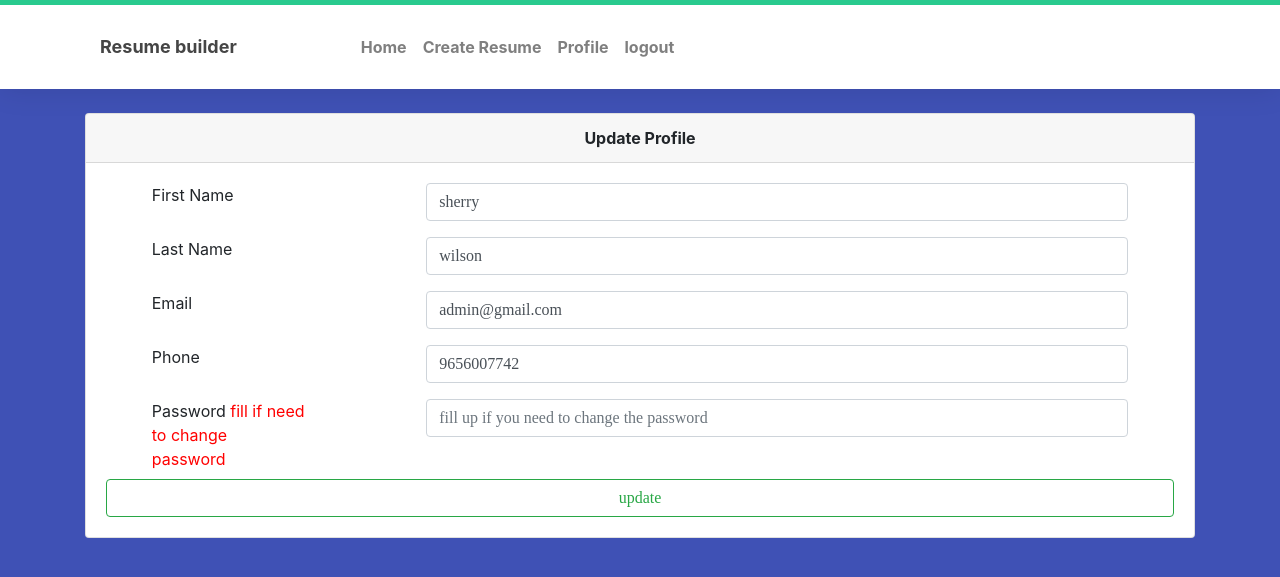
After one commit to sherrywilly/onlineresumebuilder, a PHP site: page /user/profile.php in a window 1280 px wide. The commit adds this page. Shown: the top 577 px of the page. Run offline with PHP 8.4, Linux system fonts and the light colour scheme; data comes from the database, SQL or seed files in the repository; some libraries are stand-ins or nearby versions.

Commit message:
initial commit

```diff
--- a/user/header.php
+++ b/user/header.php
@@ -21,13 +21,13 @@
   <div class="collapse navbar-collapse" id="navbarTogglerDemo02">
     <ul class="navbar-nav mr-auto mt-2 mt-lg-0">
       <li class="nav-item">
-        <a class="nav-link font-weight-bold" href="/index.php">home <span class="sr-only">(current)</span></a>
+        <a class="nav-link font-weight-bold" href="/index.php">Home <span class="sr-only">(current)</span></a>
       </li>
       <li class="nav-item">
-        <a class="nav-link font-weight-bold" href="user.php">users</a>
+        <a class="nav-link font-weight-bold" href="create.php">Create Resume</a>
       </li>
      <li class="nav-item">
-        <a class="nav-link font-weight-bold" href="profile.php">profile</a>
+        <a class="nav-link font-weight-bold" href="profile.php">Profile</a>
       </li>
       <li class="nav-item">
         <a class="nav-link font-weight-bold" href="#">logout</a>
--- /dev/null
+++ b/user/profile.php
@@ -0,0 +1,133 @@
+<?php
+require '../config.php';
+include 'header.php';
+
+
+$sql="select * from users where id=1";
+$result = mysqli_query($conn, $sql);
+$res = mysqli_fetch_assoc($result)
+
+
+ ?>
+
+
+<div class="container">
+	<div class="card mt-4">
+		<div class="card-header text-center text-capitalize font-weight-bold">
+			update profile
+		</div>
+		<div class="card-body">
+			<form method="POST">
+			<div class="row justify-content-around">
+				<div class="col-md-2">
+					<label for="">First Name</label>
+				</div>
+				<div class="col-md-8">
+<div class="form-group">
+	<input type="text" name="fname" id="" class="form-control" value="<?php echo $res['fname']; ?>">
+</div>
+				</div>
+			</div>
+				<div class="row justify-content-around">
+				<div class="col-md-2">
+					<label for="">Last Name</label>
+				</div>
+				<div class="col-md-8">
+<div class="form-group">
+	<input type="text" name="lname" id="" class="form-control" value="<?php echo $res['lname']; ?>">
+</div>
+				</div>
+			</div>
+				<div class="row justify-content-around">
+				<div class="col-md-2">
+					<label for="">Email</label>
+				</div>
+				<div class="col-md-8">
+<div class="form-group">
+	<input type="email" name="email" id="" class="form-control" value="<?php echo $res['email']; ?>">
+</div>
+				</div>
+			</div>
+				<div class="row justify-content-around">
+				<div class="col-md-2">
+					<label for="">Phone</label>
+				</div>
+				<div class="col-md-8">
+<div class="form-group">
+	<input type="text" name="phone" id="" class="form-control" value="<?php echo $res['phone']; ?>">
+</div>
+				</div>
+			</div>
+
+	<input type="hidden" name="uid" id="" class="form-control" value="<?php echo $res['id']; ?>">
+	<input type="hidden" name="update" id="" class="form-control" value="update-profile">
+
+
+			<div class="row justify-content-around">
+				<div class="col-md-2">
+					<label for="">Password <span style="color:red">fill if need to change password</span></label>
+				</div>
+				<div class="col-md-8">
+<div class="form-group">
+	<input type="password" name="pass" id="" class="form-control" placeholder="fill up if you need to change the password">
+</div>
+				</div>
+			</div>
+
+
+		<input type="submit" value="update" class="btn btn-block btn-outline-success">
+
+
+</form>
+
+		</div>
+	</div>
+</div>
+
+
+ <?php
+include 'footer.php';
+
+
+if(isset($_POST['update'])){
+
+if($_POST['pass']==''){
+	$fname = $_POST['fname'];
+	$lname = $_POST['lname'];
+	$email = $_POST['email'];
+	$phone = $_POST['phone'];
+
+    $sql = "update users set fname='$fname',
+    lname='$lname',
+    email = '$email',
+    phone = '$phone' where id = 1";
+    mysqli_query($conn,$sql);
+    header("location:profile.php");
+
+
+}else{
+
+
+    $fname = $_POST['fname'];
+	$lname = $_POST['lname'];
+	$email = $_POST['email'];
+	$phone = $_POST['phone'];
+    $pass = $_POST['pass'];
+
+	echo $sql = "update users set fname= '$fname',
+    lname = '$lname',
+    email = '$email',
+    phone = '$phone',
+    password ='$pass' where id = 1";
+    mysqli_query($conn,$sql);
+    header("location:profile.php");
+}
+
+
+
+}
+
+
+
+
+  ?>
```
Also changed, not shown: user/index.php (+15 -0 lines), user/logout.php (added).
